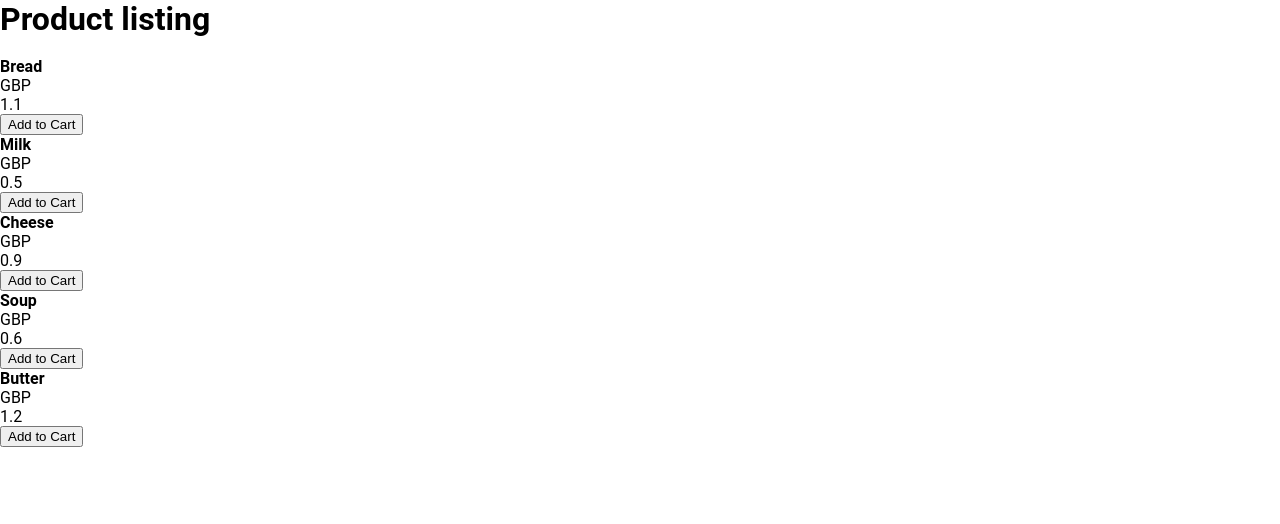
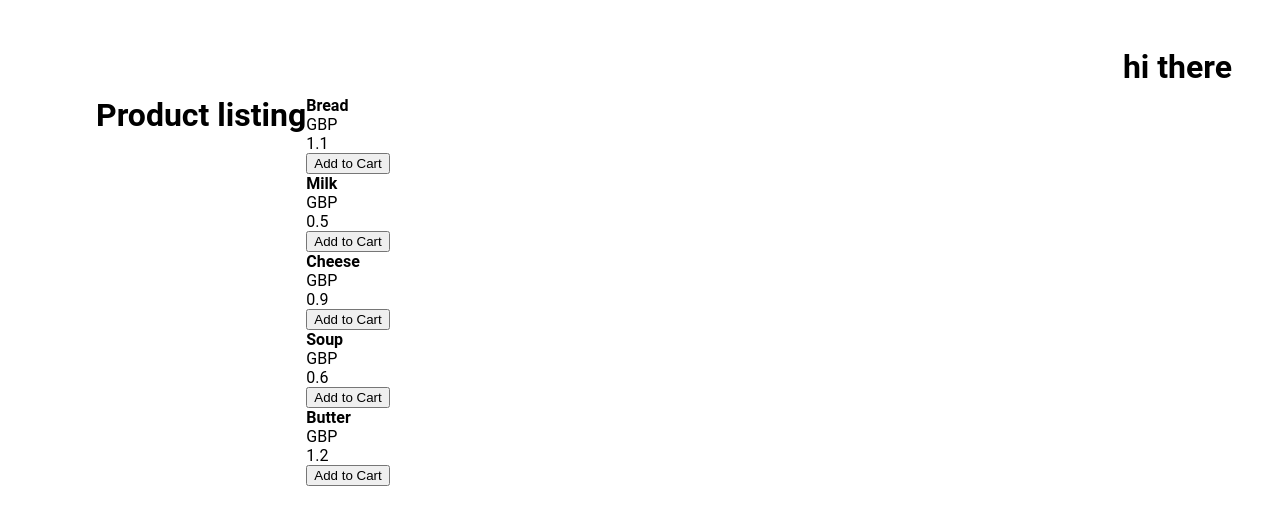
Before and after one commit to GilsonGangadhar/BTR-tech.E-commerce-asgmt, a React (Create React App) app: page / in a window 1280 px wide. Shown: the top 524 px of the page. Built offline with nearby package versions, Linux system fonts and the light colour scheme.

Commit message:
first commit

```diff
--- a/src/App.css
+++ b/src/App.css
@@ -2,6 +2,8 @@
   margin : 0;
 }
 
-.App {
-
+.container {
+  display : flex;
+  justify-content: space-between;
+  margin : 3rem 3rem;
 }
--- a/src/App.js
+++ b/src/App.js
@@ -1,14 +1,24 @@
-import './App.css';
-// import {Switch, Route, useHistory, Redirect} from 'react-router-dom'
-import HomeScreen from './components/homscreen/HomeScreen';
-// import Checkout from './components/checkout/Checkout';
-
+import "./App.css";
+import { BrowserRouter as Router, Route, Routes } from "react-router-dom";
+import HomeScreen from "./components/homscreen/HomeScreen";
+import Checkout from "./components/checkout/Checkout";
 
 function App() {
   return (
-    <div className="App">
-      <HomeScreen/>
-    </div>
+    <Router>
+      <div className="container">
+        <HomeScreen />
+
+        <Checkout />
+
+
+        {/* <Routes>
+          <Route path="/" element={<HomeScreen/>} />
+          <Route path="/checkout" element={<Checkout/>} />
+        </Routes> */}
+
+      </div>
+    </Router>
   );
 }
 
--- /dev/null
+++ b/src/actions/cartAction.js
@@ -0,0 +1,3 @@
+export const addCarts = (cart) => {
+    return {type : "ADD_CARTS", payload : cart}
+}
--- a/src/components/checkout/Checkout.js
+++ b/src/components/checkout/Checkout.js
@@ -1,9 +1,17 @@
 import React from 'react'
+import { useDispatch, useSelector } from 'react-redux'
 
 function Checkout() {
+
+    const dispatch = useDispatch();
+    const storedCart = useSelector((state) => state.cart)
+
+    console.log(storedCart, "cart in checkout")
+
     return (
         <div>
-
+            <h1>hi there</h1>
+            <p>{storedCart.length}</p>
         </div>
     )
 }
--- a/src/components/homscreen/HomeScreen.js
+++ b/src/components/homscreen/HomeScreen.js
@@ -1,6 +1,7 @@
 import React, { useEffect, useState } from "react";
 import { useDispatch } from "react-redux";
 import data from "../../data.json";
+import {addCarts} from '../../actions/cartAction'
 import "./homescreen.css"
 
 function HomeScreen() {
@@ -14,7 +15,8 @@ function HomeScreen() {
 
 
 const handleClick = (item) => {
-setCart([...cart, item])
+setCart([...cart, item]);
+dispatch(addCarts(cart))
 }
 console.log(cart, "store")
 
--- a/src/index.js
+++ b/src/index.js
@@ -6,11 +6,11 @@ import configureStore from './store/store'
 import {Provider} from 'react-redux'
 
 const store = configureStore();
-console.log(store.getState())
+// console.log(store.getState())
 
-store.subscribe(() => {
-  console.log(store.getState())
-})
+// store.subscribe(() => {
+//   console.log(store.getState())
+// })
 
 const ele = (
   <Provider store={store}>
--- /dev/null
+++ b/src/reducers/cartReducer.js
@@ -0,0 +1,16 @@
+
+export const cartReducer = (state = {
+    cart : []
+}, action) => {
+    const {type, payload} = action
+switch(type){
+
+    case "ADD_CARTS" :
+    return{
+        cart : [...state.cart, ...payload]
+    }
+
+    default:
+        return state
+}
+}
--- a/src/store/store.js
+++ b/src/store/store.js
@@ -1,10 +1,10 @@
 import {createStore, combineReducers, applyMiddleware} from 'redux'
 import thunk from 'redux-thunk'
-
+import {cartReducer} from '../reducers/cartReducer'
 
 const configureStore = () => {
     const store = createStore(combineReducers({
-
+    cart : cartReducer,
     }), applyMiddleware(thunk))
     return store
 }
```
